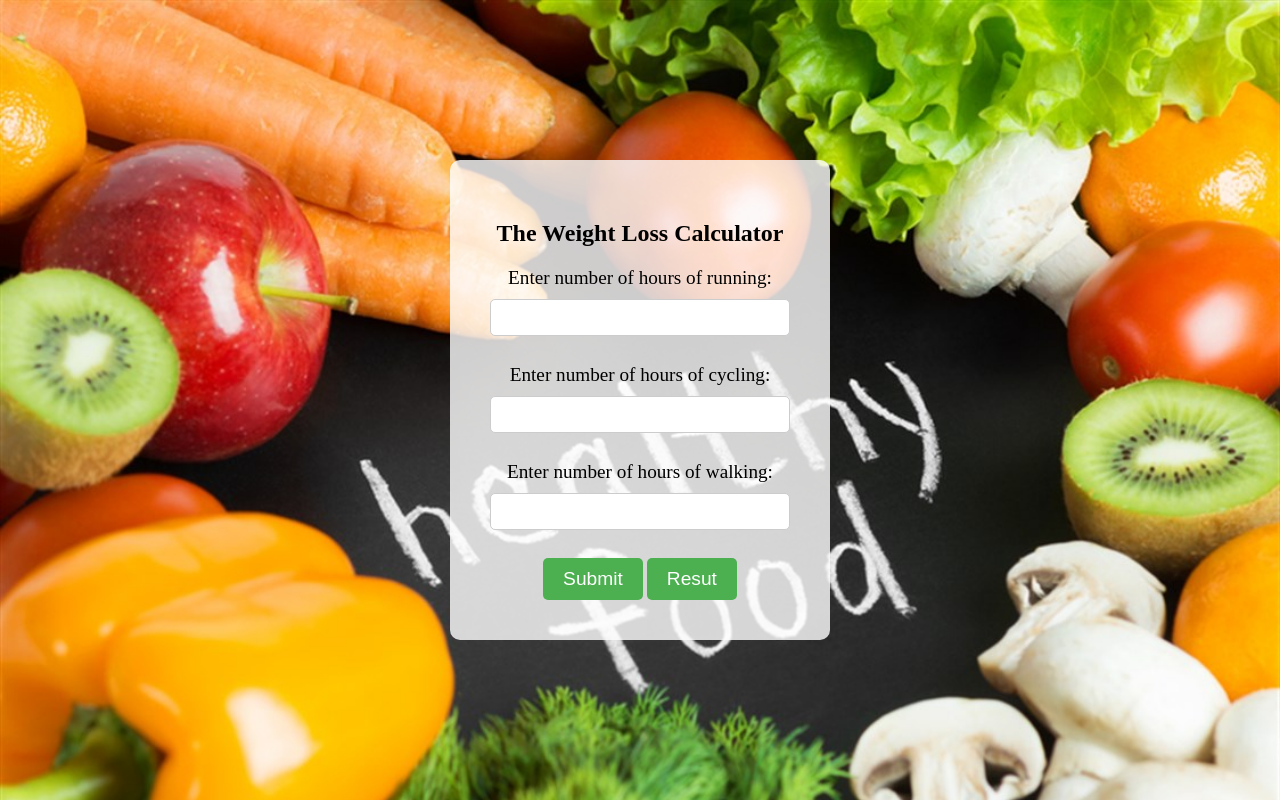
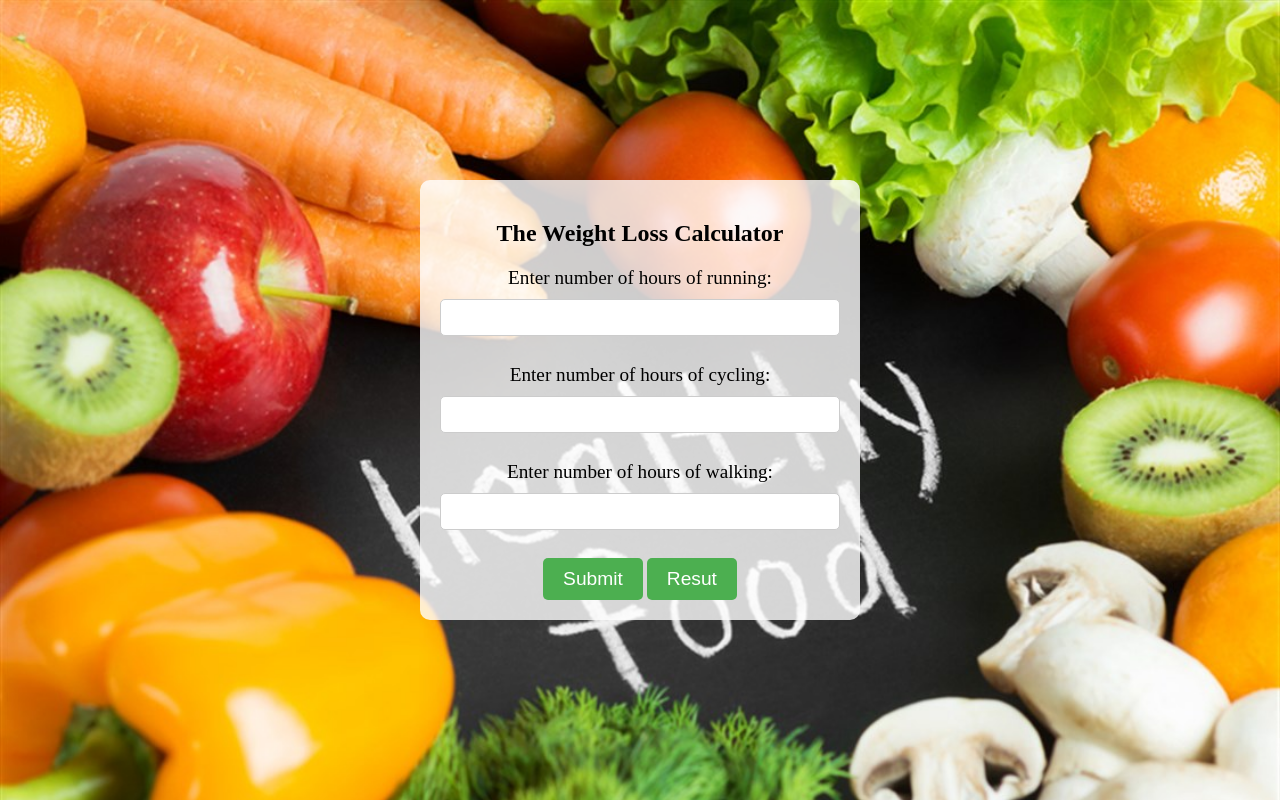
Before and after one commit to Aryam57/work2-edit, a plain HTML site: page Question 1/index.html in a window 1280 px wide. Drawn offline with Linux system fonts and the light colour scheme.

Commit message:
Add files via upload

```diff
--- a/Question 1/index.html
+++ b/Question 1/index.html
@@ -7,7 +7,7 @@
     <link rel="stylesheet" href="style.css">
 </head>
 <body>
-     <div id="weightLossCalculatorContainer" >
+                        <div id="caloriesFormContainer">
     <h2>The Weight Loss Calculator</h2>
     <form id="caloriesForm">
         <label for="running">Enter number of hours of running:</label>
@@ -20,7 +20,8 @@
         <input type="number" id="walking" name="walking" required><br><br>
 
         <button type="button" onclick="calculateWeightLoss();">Submit</button>
-        <button type="button" id="resetButton">Resut </button>
+        <button id="resetButton">Resut</button>
+
     </form>
                         </div>
 
--- a/Question 1/script.js
+++ b/Question 1/script.js
@@ -22,8 +22,9 @@ function calculateWeightLoss() {
 
                         const weightLoss = totalCaloriesBurned / 3800;
 
+                        alert('Thank you for using the weight loss website.Number of calorise brrmed is: ' + totalCaloriesBurned.toFixed(2) +
+                        '،  Number of kilograms worked off is' + weightLoss.toFixed(2));
 
-                        alert('Thank you for using the weight loss website. Number of calorise brrmed is 492 number of kilograms worked off is==0.129');
                     }
 
                     document.getElementById('resetButton').addEventListener('click', function() {
@@ -32,3 +33,8 @@ function calculateWeightLoss() {
                             resetForm();
                         }
                     });
+
+                    function resetForm() {
+                        document.getElementById('caloriesForm').reset();
+                        document.getElementById('result').innerHTML = '';
+                    }
--- a/Question 1/style.css
+++ b/Question 1/style.css
@@ -9,11 +9,11 @@ body {
                         margin: 0;
                     }
 
-                    #weightLossCalculatorContainer {
+                    #caloriesFormContainer {
                         background-color: rgba(255, 255, 255, 0.8); /* خلفية شفافة */
                         border-radius: 10px;
-                        padding: 40px;
-                        width: 300px; /* عرض النموذج */
+                        padding: 20px;
+                        width: 400px; /* عرض النموذج */
                         text-align: center; /* محاذاة النص في الوسط */
                     }
 
```
